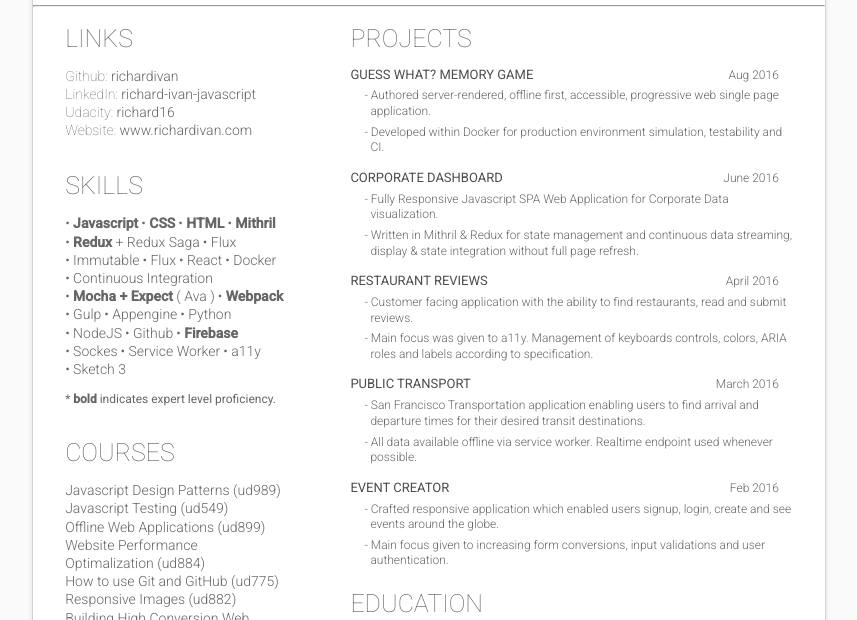
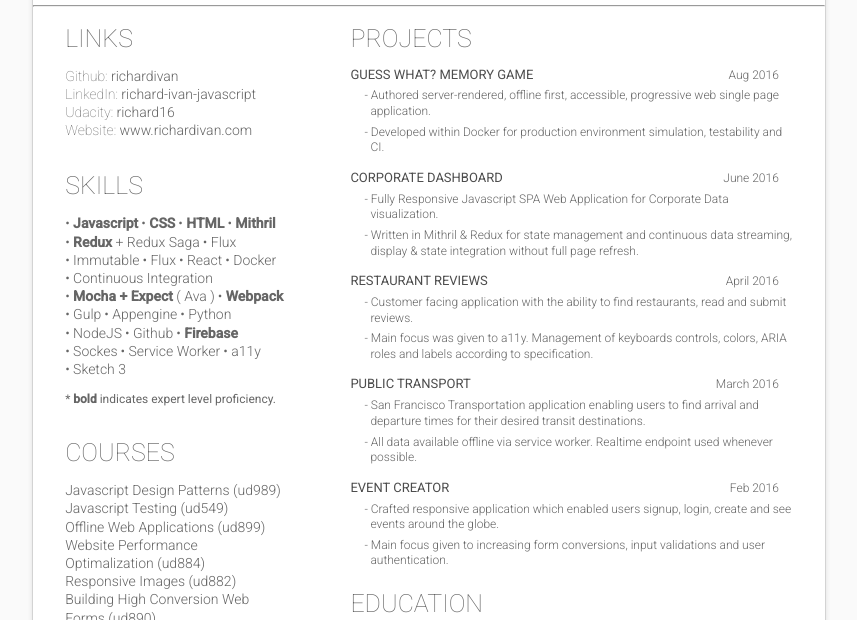
Before and after one commit to RichardIvan/cv, a website: page index.html in a window 1280 px wide. Shown: the part 180-800 px from the top of the page, without its empty margins (211-1068 px from the left). Drawn offline with nearby package versions, Linux system fonts and the light colour scheme; files that its build step writes are made by us from their sources; files whose address does not match are found by name.

Commit message:
fix(courses): remove redundant course

```diff
--- a/index.html
+++ b/index.html
@@ -63,7 +63,6 @@
                 <li>Javascript Testing (ud549)</li>
                 <li>Offline Web Applications (ud899)</li>
                 <li>Website Performance Optimalization (ud884)</li>
-                <li>How to use Git and GitHub (ud775)</li>
                 <li>Responsive Images (ud882)</li>
                 <li>Building High Conversion Web Forms (ud890)</li>
                 <li>Browser Rendering Optimalizations (ud860)</li>
```
Also changed, not shown: dist/index.html.
